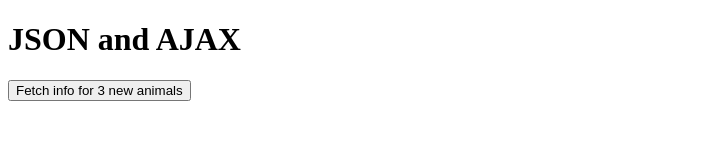
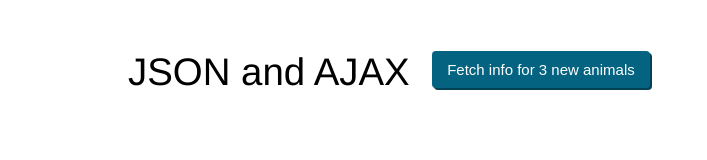
Before and after one commit to karleighponnock/JSON-AJAX, a plain HTML site: page JSON-AJAX/index.html in a window 1280 px wide. Shown: the whole page, without its empty margins (0-707 px from the left). Drawn offline with Linux system fonts and the light colour scheme.

Commit message:
CSS added MISSION COMPLETEgit add -Agit add -A

```diff
--- a/JSON-AJAX/assets/style.css
+++ b/JSON-AJAX/assets/style.css
@@ -1,4 +1,61 @@
-.hide-me{
-    /* or display value none */
+
+
+html, body {
+    padding: 0;
+    margin: 0;
+  }
+
+  .hide-me {
     visibility: hidden;
-};
+    opacity: 0;
+    transform: scale(.75);
+  }
+
+  h1 {
+    margin-top: 0;
+    font-size: 2.4em;
+    font-weight: normal;
+    display: inline-block;
+  }
+
+  body {
+    font-family: Helvetica, sans-serif;
+    padding: 50px 10%;
+  }
+
+  button {
+    background-color: #046380;
+    color: #FFF;
+    border: none;
+    padding: 10px 15px;
+    font-size: 15px;
+    border-radius: 4px;
+    cursor: pointer;
+    outline: none;
+    box-shadow: 2px 2px 0 #034154;
+    margin-bottom: 10px;
+    margin-left: 18px;
+    transition: opacity .4s ease-out, transform .4s ease-out, visibility .4s ease-out;
+    position: relative;
+    top: -10px;
+  }
+
+  button:hover {
+    background-color: #034F66;
+  }
+
+  button:active {
+    background-color: #034154;
+    box-shadow: none;
+    position: relative;
+    top: -8px;
+    left: 2px;
+  }
+
+  p {
+    padding: 4px 0 2px 8px;
+    line-height: 1.7;
+    border-bottom: 1px dotted #DDD;
+    list-style: none;
+    margin: 0;
+  }
```
